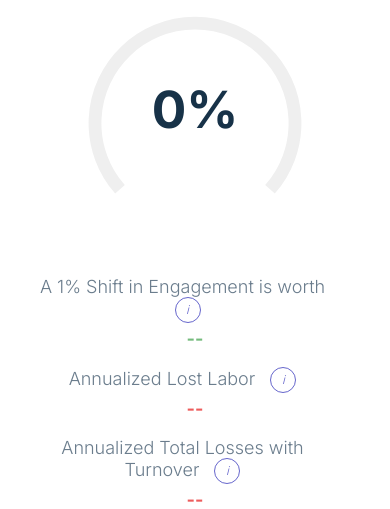
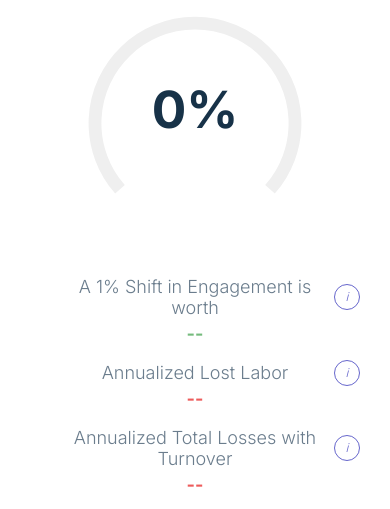
Before and after one commit to dkaiser85/EstimatorNew, a plain HTML site: page index.html in a window 390 px wide. Shown: the part 887-1396 px from the top of the page. Drawn offline with Linux system fonts and the light colour scheme.

Commit message:
Update index.html

```diff
--- a/index.html
+++ b/index.html
@@ -494,6 +494,23 @@
             gap: 5px; /* Adds consistent spacing between label and icon */
         }
 
+        /* Add/modify these styles */
+        @media (max-width: 600px) {
+            .financial-item h3 {
+                text-align: center; /* Center the titles */
+                padding-right: 35px; /* Increase padding to accommodate the info icon */
+                padding-left: 35px; /* Add left padding for balance */
+                position: relative; /* For absolute positioning of info icon */
+            }
+
+            .financial-item .info-icon {
+                position: absolute;
+                right: 5px;
+                top: 50%;
+                transform: translateY(-50%);
+            }
+        }
+
     </style>
 </head>
 <body>
```
